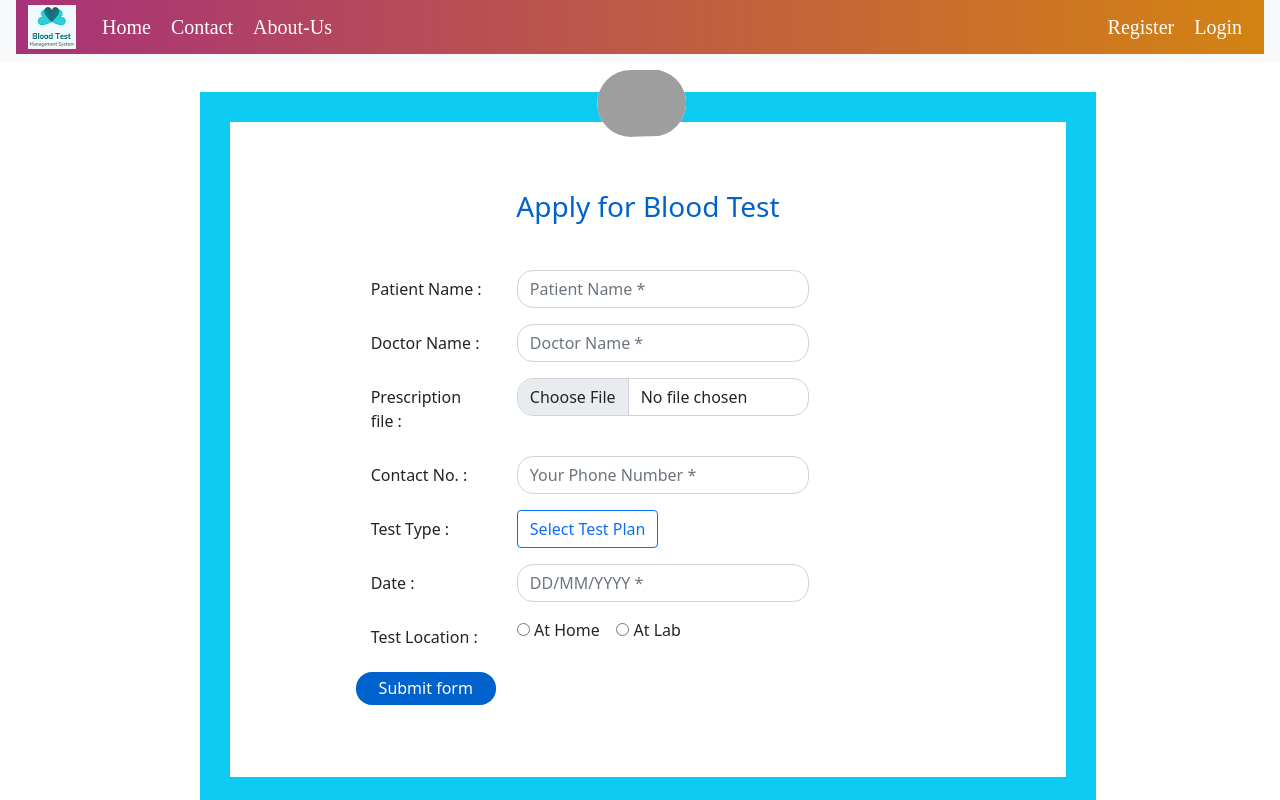
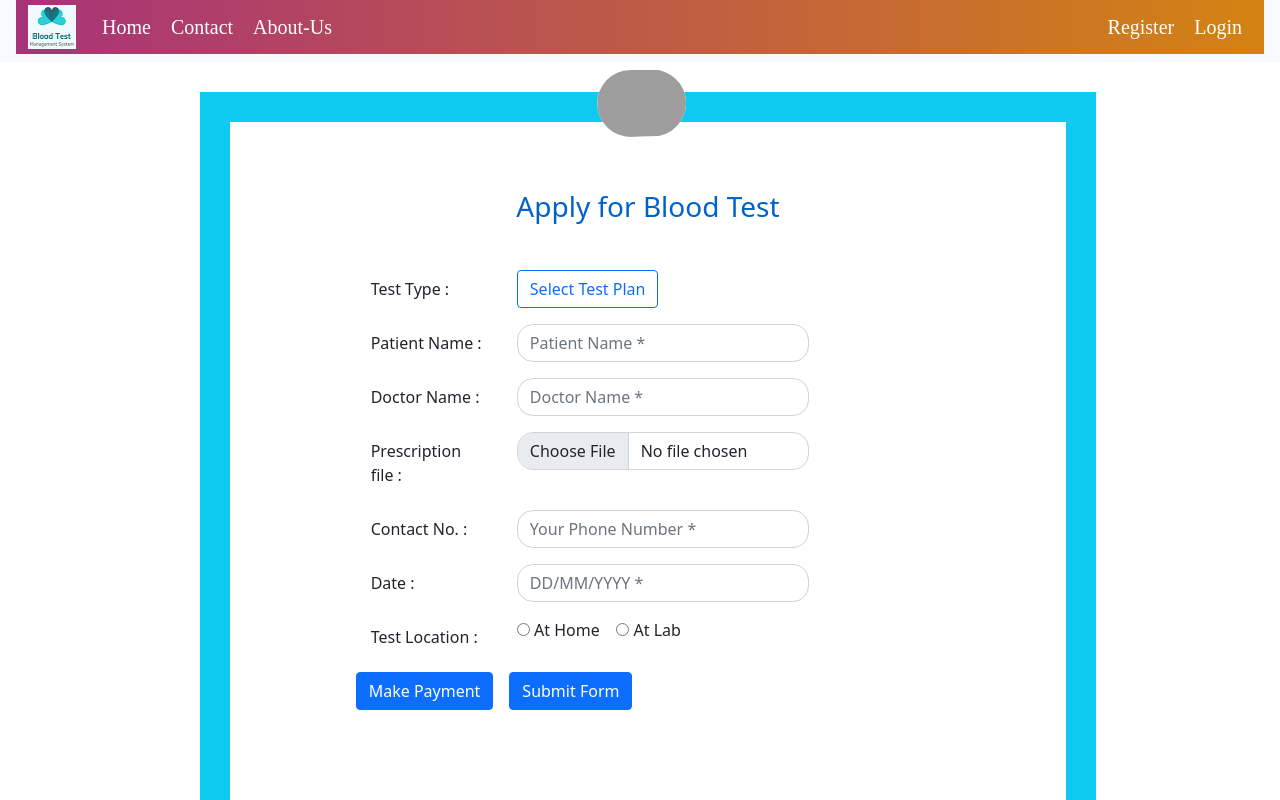
Before and after one commit to Sanju67/SEMVI_Angular, an Angular app: page /ApplyTest in a window 1280 px wide. Shown: the top 800 px of the page. Built offline with nearby package versions, Linux system fonts and the light colour scheme; grey boxes are pictures that could not be loaded.

Commit message:
Apply Test form working

```diff
--- a/package.json
+++ b/package.json
@@ -20,6 +20,7 @@
     "@angular/platform-browser": "~11.2.5",
     "@angular/platform-browser-dynamic": "~11.2.5",
     "@angular/router": "~11.2.5",
+    "@google-pay/button-angular": "^3.0.0",
     "@ng-bootstrap/ng-bootstrap": "^10.0.0",
     "angular-font-awesome": "^3.1.2",
     "bootstrap": "^5.1.3",
@@ -33,7 +34,7 @@
     "zone.js": "~0.11.3"
   },
   "devDependencies": {
-    "@angular-devkit/build-angular": "~0.1102.3",
+    "@angular-devkit/build-angular": "^14.0.4",
     "@angular/cli": "~11.2.4",
     "@angular/compiler-cli": "~11.2.5",
     "@angular/localize": "^11.2.14",
--- a/src/app/apply-test/apply-test.component.html
+++ b/src/app/apply-test/apply-test.component.html
@@ -12,61 +12,66 @@
             <form>
                 <h3>Apply for Blood Test</h3>
 
-               <div class="row">
-                        <div [formGroup]="applyTestForm" class="form-group form-check-inline">
-                            <label class="col-sm-3 col-form-label"> Patient Name : </label>
-                            <input type="text" name="txtName" class="form-control col-sm-6" formControlName="patientName"  placeholder="Patient Name *" value="" />
-                            <span style="color: red;" *ngIf="patientName && patientName.invalid && patientName.touched">Please enter patient name</span>
-                        </div>
-                        <div [formGroup]="applyTestForm" class=" form-group form-check-inline">
-                            <label class="col-sm-3 col-form-label"> Doctor Name : </label>
-                            <input type="text" name="txtEmail" class="form-control col-sm-6" formControlName="doctorName" placeholder="Doctor Name *" value="" />
-                            <span style="color: red;" *ngIf="doctorName && doctorName.invalid && doctorName.touched">Please enter valid docter name<br></span>
-                        </div>
-                        <div [formGroup]="applyTestForm" class="form-group form-check-inline">
-                            <label class="col-sm-3 col-form-label">Prescription file : </label>
-                            <input type="file" class="form-control col-sm-6 file" formControlName="prescriptionFile" id="exampleFormControlFile1">
-                            <span style="color: red;" *ngIf="prescriptionFile && prescriptionFile.invalid && prescriptionFile.touched">Please select file<br></span>
-                          </div>
-                        <div [formGroup]="applyTestForm" class="form-group form-check-inline">
-                            <label class="col-sm-3 col-form-label"> Contact No. : </label>
-                            <input type="text" name="txtPhone" class="form-control col-sm-6" formControlName="contactNo" maxlength="10"placeholder="Your Phone Number *" value="" />
-                            <span style="color: red;" *ngIf="contactNo && contactNo.invalid && contactNo.touched">Please enter valid contact number<br></span>
-                        </div>
-                        <div [formGroup]="applyTestForm" class="form-group form-check-inline">
+               <div class="row" [formGroup]="applyTestForm">
+                        <div class="form-group form-check-inline">
                             <label class="col-sm-3 col-form-label"> Test Type : </label>
                             <button type="button" *ngIf="!isPlanSelected()" (click)="OnSelectTestButtonClick()" class="btn btn-outline-primary">Select Test Plan</button>
                             <p style="padding-top: 8px;font-size: medium;color:#5D3FD3;" *ngIf="isPlanSelected()">{{selectedPlan}}</p>
 
                             <span style="color: red;" *ngIf="testType && testType.invalid && testType.touched">Please enter valid test type<br></span>
                         </div>
-                        <div [formGroup]="applyTestForm" class=" form-group form-check-inline">
+
+                        <div  class="form-group form-check-inline">
+                            <label class="col-sm-3 col-form-label"> Patient Name : </label>
+                            <input type="text" name="txtName" class="form-control col-sm-6" [(ngModel)]="test.patientName" formControlName="patientName"  placeholder="Patient Name *" value="" />
+                            <span style="color: red;" *ngIf="patientName && patientName.invalid && patientName.touched">Please enter patient name</span>
+                        </div>
+                        <div class=" form-group form-check-inline">
+                            <label class="col-sm-3 col-form-label"> Doctor Name : </label>
+                            <input type="text" name="txtEmail" class="form-control col-sm-6" [(ngModel)]="test.doctorName" formControlName="doctorName" placeholder="Doctor Name *" value="" />
+                            <span style="color: red;" *ngIf="doctorName && doctorName.invalid && doctorName.touched">Please enter valid docter name<br></span>
+                        </div>
+
+                        <div class="form-group form-check-inline">
+                            <label class="col-sm-3 col-form-label">Prescription file : </label>
+                            <input type="file" class="form-control col-sm-6 file" [(ngModel)]="test.prescriptionFile" formControlName="prescriptionFile" id="exampleFormControlFile1">
+                            <span style="color: red;" *ngIf="prescriptionFile && prescriptionFile.invalid && prescriptionFile.touched">Please select file<br></span>
+                          </div>
+                        <div  class="form-group form-check-inline">
+                            <label class="col-sm-3 col-form-label"> Contact No. : </label>
+                            <input type="text" name="txtPhone" class="form-control col-sm-6" [(ngModel)]="test.contactno" formControlName="contactNo" maxlength="10"placeholder="Your Phone Number *" value="" />
+                            <span style="color: red;" *ngIf="contactNo && contactNo.invalid && contactNo.touched">Please enter valid contact number<br></span>
+                        </div>
+
+                        <div class=" form-group form-check-inline">
                             <label  class="col-sm-3 col-form-label"> Date : </label>
-                            <input type="text" name="txtdate" class="form-control col-sm-6" formControlName="testdate" placeholder="DD/MM/YYYY *" value="" />
+                            <input type="text" name="txtdate" class="form-control col-sm-6" [(ngModel)]="test.testDate" formControlName="testdate" placeholder="DD/MM/YYYY *" value="" />
                             <span style="color: red;" *ngIf="testdate && testdate.invalid && testdate.touched">Please enter valid date<br></span>
                         </div>
                         <div  class="form-group form-check-inline">
                             <label class="col-sm-3 col-form-label"> Test Location :  </label>
 
-                                <input [value]="1" [(ngModel)]="testLocation" name="testLocation" type="radio" [checked]="isChecked" /> At Home
+                                <input [value]="1" [(ngModel)]="testLocation" formControlName="testLocation" name="testLocation" type="radio" [checked]="isChecked" /> At Home
 
                               &nbsp;&nbsp;
 
-                                <input [value]="0" [(ngModel)]="testLocation" name="testLocation" type="radio" [checked]="!isChecked" /> At Lab
+                                <input [value]="0" [(ngModel)]="testLocation" formControlName="testLocation" name="testLocation" type="radio" [checked]="!isChecked" /> At Lab
 
                         </div>
                         <div *ngIf="testLocation == 1">
-                            <textarea name="txtMsg" class="form-control col-sm-10"  formControlName="homeAddress" placeholder="Your Address *" style="width: 100%; height: 150px;"></textarea><br>
+                            <textarea name="txtMsg" class="form-control col-sm-10" [(ngModel)]="test.address"  formControlName="homeAddress" placeholder="Your Address *" style="width: 100%; height: 150px;"></textarea><br>
                             <span style="color: red;" *ngIf="homeAddress && homeAddress.invalid && homeAddress.touched">Please enter valid date<br></span>
                         </div>
                         <div *ngIf="testLocation == 0">
-                            <textarea name="txtMsg" class="form-control col-sm-10"  formControlName="labAddress" placeholder="Sr.no 43/12 , ABC Nirman , Laxman nagar , Thergaon , Pune , Maharashtra , India . " style="width: 100%; height: 150px;"></textarea><br>
+                            <textarea name="txtMsg" class="form-control col-sm-10" [(ngModel)]="test.address" formControlName="labAddress" readonly placeholder="Sr.no 43/12 , ABC Nirman , Laxman nagar , Thergaon , Pune , Maharashtra , India . " style="width: 100%; height: 150px;"></textarea><br>
                         </div>
 
-                        <div class="col-6">
-                            <input type="submit" name="btnSubmit" class="btnTest btn-primary" value="Submit form" />
+
+                        <div class="d-flex align-items-center justify-content-left pb-4">
+                            <button type="button"  class="btn btn-primary mr-3 mb-2">Make Payment</button>
+                            <button type="button" (click)="submitTestForm()" class="btn btn-primary mr-3 mb-2">Submit Form</button>
                         </div>
+                </div>
 
-                </div>
             </form>
 </div>
--- a/src/app/apply-test/apply-test.component.ts
+++ b/src/app/apply-test/apply-test.component.ts
@@ -2,7 +2,10 @@ import { Component, OnInit } from '@angular/core';
 import { FormControl, FormGroup , Validators} from '@angular/forms';
 import { FormsModule, ReactiveFormsModule } from '@angular/forms';
 import { Router } from '@angular/router';
+import { Test } from '../class/test';
+import { TestService } from '../service/test.service';
 
+declare var Razorpay : any ;
 @Component({
   selector: 'app-apply-test',
   templateUrl: './apply-test.component.html',
@@ -14,6 +17,9 @@ export class ApplyTestComponent implements OnInit {
   isChecked : boolean = true ;
   static returnedPlan : any ;
   selectedPlan =ApplyTestComponent.returnedPlan ;
+  test : Test = new Test("","",File.prototype,"","","","","");
+
+
   applyTestForm = new FormGroup({
     patientName : new FormControl('',[Validators.required]),
     doctorName : new FormControl('',[Validators.required]),
@@ -24,7 +30,9 @@ export class ApplyTestComponent implements OnInit {
       Validators.minLength(10)]),
     testType : new FormControl('',[Validators.required]),
     testdate : new FormControl('',[Validators.required]) ,
-    homeAddress  : new FormControl('',[Validators.required]) ,
+    testLocation  : new FormControl('',[Validators.required]) ,
+    homeAddress :  new FormControl('') ,
+    labAddress :  new FormControl('')
   })
 
   get patientName(){
@@ -54,27 +62,39 @@ export class ApplyTestComponent implements OnInit {
   get homeAddress(){
     return this.applyTestForm.get('homeAddress') ;
   }
+  get labAddress(){
+    return this.applyTestForm.get('labAddress') ;
+  }
+  submitTestForm(){
+    console.log("Address type selected : ",this.applyTestForm.value.testLocation);
+    if(this.applyTestForm.value.testLocation == 1){
+      this.test.testLocation = "Home";
+      this.test.address = this.applyTestForm.value.homeAddress ;
+    } else if(this.applyTestForm.value.testLocation == 0){
+      this.test.testLocation = "LAB";
+      this.test.address = "Sr.no 43/12 , ABC Nirman , Laxman nagar , Thergaon , Pune , Maharashtra , India .";
+    }
+    this.test.testType = this.selectedPlan ;
 
-  submitTestForm(){
-    console.log("Apply test button was clicked") ;
+    console.log("Test Object value : ",this.test);
+    let resp = this.testService.addNewTest(this.test) ;
+    resp.subscribe(data => {
+        console.log("New test added : ." , data);
+
+    })
   }
-  constructor(private router : Router) { }
+  constructor(private testService:TestService ,private router : Router) { }
 
   ngOnInit(): void {
   }
+
   OnSelectTestButtonClick(){
-    localStorage.removeItem("planSelected");
-    console.log("select button click");
     this.router.navigate([`/TestPrice`]);
   }
 
   static onPlanSelected(){
-    console.log("plan selected called");
     if(localStorage.getItem("planSelected") != undefined){
-      console.log("Before fetching value") ;
       this.returnedPlan = localStorage.getItem("planSelected");
-      console.log("After fetching value") ;
-      console.log(this.returnedPlan);
     } else {
       localStorage.removeItem("planSelected");
     }
@@ -83,4 +103,5 @@ export class ApplyTestComponent implements OnInit {
   isPlanSelected(){
     return this.selectedPlan ;
   }
+
 }
--- a/src/app/class/test.ts
+++ b/src/app/class/test.ts
@@ -1,18 +1,15 @@
 export class Test {
+	public patientName! :string ;
+	public doctorName! : string ;
+    public prescriptionFile! : File;
+	public contactno! : string ;
+    public testType! : string ;
+    public testDate! : string ;
+    public testLocation! : string;
+    public address! : string;
 
-    public test_id! : string ;
-	public patient_name! :string ;
-	public doctor_name! : string ;
-    public prescription_file! : File;
-	public contactno! : string ;
-    public test_location! : string ;
-    public address! : string;
-    public test_type! : string ;
-    public test_date! : string ;
-
-	constructor( test_id : string , patient_name :string , doctor_name : string ,prescription_file : File,
-        contactno :string , test_location : string ,address : string ,
-        test_type : string ,test_date : string) {
+	constructor( patient_name :string , doctor_name : string ,prescription_file : File,
+        contactno :string ,testType : string ,testDate : string , testlocation : string ,address : string) {
 
 	}
 }
--- a/src/app/dashboard-patient/dashboard-patient.component.html
+++ b/src/app/dashboard-patient/dashboard-patient.component.html
@@ -39,7 +39,7 @@
                               <th scope="col">Patient Name</th>
                               <th scope="col">Test Type</th>
                               <th scope="col">Date</th>
-                              <th scope="col">PDF</th>
+                              <th scope="col">Report</th>
                             </tr>
                           </thead>
                           <tbody>
--- a/src/app/home/footer/footer.component.css
+++ b/src/app/home/footer/footer.component.css
@@ -68,7 +68,7 @@
     clear: both;
     position: relative;
     height: 150px;
-    margin-top: 100px;
+    margin-top: 120px;
     padding-bottom: 0px;
     color: #89CFF0 ;
     margin-bottom: 0px;
--- a/src/app/home/home.component.css
+++ b/src/app/home/home.component.css
@@ -74,5 +74,5 @@
     margin-bottom: 0px;
     margin-left: 0px;
     margin-right: 0px;
-
+    margin-bottom: 0px;
 }
--- a/src/index.html
+++ b/src/index.html
@@ -9,5 +9,6 @@
 </head>
 <body>
   <app-root></app-root>
+  <script src="https://checkout.razorpay.com/v1/checkout.js"></script>
 </body>
 </html>
```
Also changed, not shown: src/app/dashboard-pathologist/dashboard-pathologist.component.ts (+8 -2 lines), src/app/service/test.service.ts (+16 -1 lines), src/app/apply-test/apply-test.component.css (line endings or trailing spaces), 1 other file (tests, documents, lock files or other folders).
